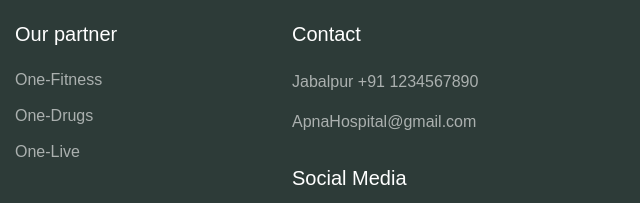
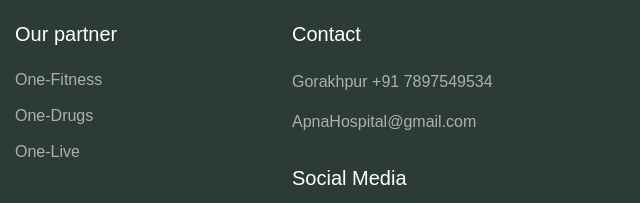
Before and after one commit to sittusharma/management-hospital, a plain HTML site: page contact.html in a window 1280 px wide. Shown: the part 1957-2160 px from the top of the page, 640-1280 px from the left. Drawn offline with Linux system fonts and the light colour scheme; some packages are replaced by stand-ins of ours; files whose address does not match are found by name.

Commit message:
Update contact.html

```diff
--- a/contact.html
+++ b/contact.html
@@ -186,8 +186,8 @@
         </div>
         <div class="col-sm-6 col-lg-3 py-3">
           <h5>Contact</h5>
-          <p class="footer-link mt-2">Jabalpur</p>
-          <a href="#" class="footer-link"> +91 1234567890</a>
+          <p class="footer-link mt-2">Gorakhpur</p>
+          <a href="#" class="footer-link"> +91 7897549534</a>
           <a href="#" class="footer-link">ApnaHospital@gmail.com</a>
 
           <h5 class="mt-3">Social Media</h5>
```
